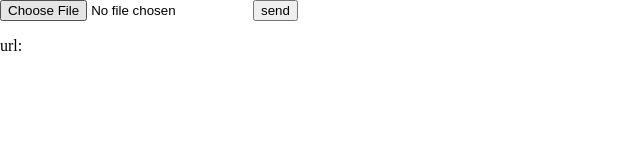
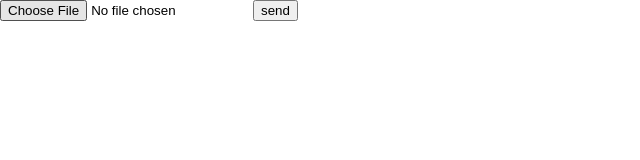
Before and after one commit to saitoeku3/fire-share-frontend, a React app: page / in a window 1280 px wide. Shown: the top 160 px of the page, without its empty margins (0-640 px from the left). Built offline with nearby package versions, Linux system fonts and the light colour scheme.

Commit message:
Add link to display file content

```diff
--- a/src/App.tsx
+++ b/src/App.tsx
@@ -6,17 +6,19 @@ const App = () => {
   const [file, setFile] = useState<FormData>(null as any)
 
   const changeFile = (event: any) => {
-    const inputFile = event.target.files[0]
+    const [inputFile] = event.target.files
     const formData = new FormData()
     formData.append('file', inputFile)
     setFile(formData)
   }
 
+  const fileLink = state.url ? <a href={state.url}>{state.url}</a> : ''
+
   return (
     <>
       <input type="file" onChange={changeFile} />
       <button onClick={() => uploadFile(file)(dispatch)}>send</button>
-      <p>url: {state.url}</p>
+      <div>{fileLink}</div>
     </>
   )
 }
```
